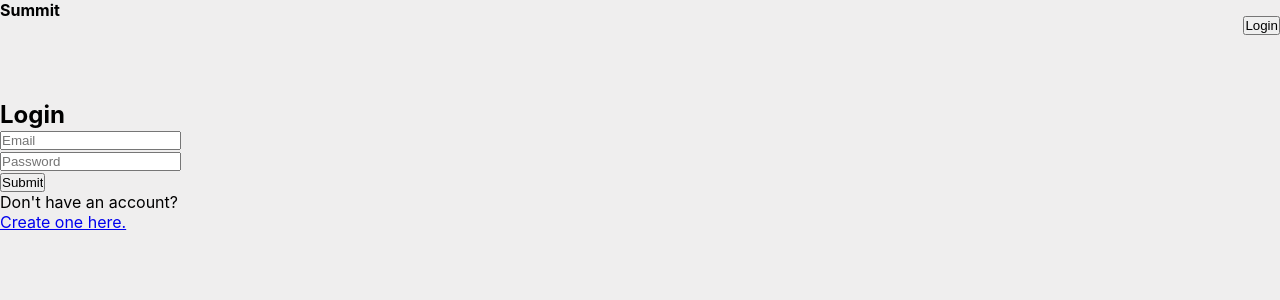
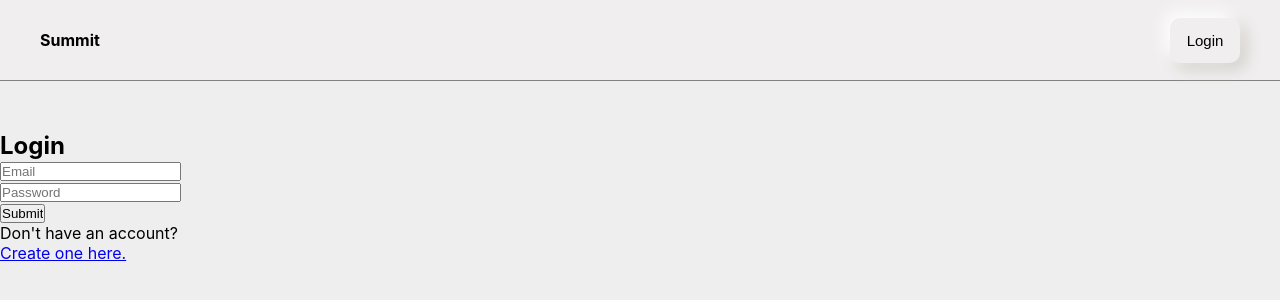
Before and after one commit to arnquic/mental_state_frontend, a React (Create React App) app: page /login in a window 1280 px wide. Shown: the top 300 px of the page. Built offline with nearby package versions, Linux system fonts and the light colour scheme.

Commit message:
Completed styling of Navbar. Also added border radii to the form inputs on the UserDashboardAccountPage.

```diff
--- a/src/components/cssFiles/Navbar.css
+++ b/src/components/cssFiles/Navbar.css
@@ -1,15 +1,79 @@
 .Navbar {
+    position: sticky;
+    top: 0;
+    width: 100%;
     display: grid;
-    grid-template-columns: 100px 1fr;
-    grid-template-rows: 50px;
+    grid-template-columns: 40px 100px 1fr 40px;
+    grid-template-rows: 80px;
+    background-color: rgba(240, 238, 239, 1.0);
+    border-bottom: 0.3px solid gray;
 }
 
-.NavbarRight {
+.NavbarSummitHolder {
+    grid-column: 2;
     display: flex;
-    justify-content: right;
     align-items: center;
+    justify-content: left;
 }
 
 .NavbarSummit:hover {
     cursor: pointer;
 }
+
+.NavbarRight {
+    grid-column: 3;
+    display: flex;
+    justify-content: right;
+    align-items: center;
+    gap: 30px;
+
+    font-size: 14px;
+}
+
+.NavbarWelcomeOptionsHolder {
+    display: flex;
+    flex-direction: column;
+    justify-content: center;
+    align-items: center;
+    gap: 15px;
+}
+
+.NavbarOptions {
+    display: flex;
+    flex-direction: row;
+    gap: 30px;
+}
+
+.Navbar button {
+    border: none;
+    background-color: rgba(0, 0, 0, 0);
+    font-size: 15px;
+}
+
+.Navbar button:hover {
+    cursor: pointer;
+}
+
+.NavbarLoginBtn {
+    width: 70px;
+    height: 45px;
+    border: 0.2px solid rgba(255, 255, 255, 0.2);
+    border-radius: 10px;
+    box-shadow: -6px -6px 16px rgba(255, 255, 255, 1.0), 6px 6px 16px rgba(209, 205, 199, 1.0);
+}
+
+.NavbarLoginBtn:hover {
+        box-shadow: -6px -6px 16px rgba(255, 255, 255, 1.0) inset, 6px 6px 16px rgba(209, 205, 199, 1.0) inset;
+}
+
+.NavbarLogoutBtn {
+    width: 70px;
+    height: 45px;
+    border: 0.2px solid rgba(255, 255, 255, 0.2);
+    border-radius: 10px;
+    box-shadow: -6px -6px 16px rgba(255, 255, 255, 1.0), 6px 6px 16px rgba(209, 205, 199, 1.0);
+}
+
+.NavbarLogoutBtn:hover {
+        box-shadow: -6px -6px 16px rgba(255, 255, 255, 1.0) inset, 6px 6px 16px rgba(209, 205, 199, 1.0) inset;
+}
--- a/src/components/tsxFiles/Navbar.tsx
+++ b/src/components/tsxFiles/Navbar.tsx
@@ -38,20 +38,25 @@ const Navbar = (): JSX.Element => {
         <div className="Navbar">
             {user ?
                 <>
-                    <h4 className="NavbarSummit" onClick={handleSummitClick}>Summit</h4>
+                    <div className="NavbarSummitHolder">
+                        <h4 className="NavbarSummit" onClick={handleSummitClick}>Summit</h4>
+                    </div>
                     <div className="NavbarRight">
-                        <button onClick={handleNewEntryClick}>New Entry</button>
-                        <button onClick={handleDashboardClick}>Dashboard</button>
-                        <div className="NavbarUserLogout">
+                        <div className="NavbarWelcomeOptionsHolder">
                             <p>Welcome, {user.firstName}</p>
-                            <button className="NavbarLogoutBtn" onClick={handleLogoutClick}>Logout</button>
+                            <div className="NavbarOptions">
+                                <button onClick={handleNewEntryClick}>New Entry</button>
+                                <button onClick={handleDashboardClick}>Dashboard</button>
+                            </div>
                         </div>
+                        <button className="NavbarLogoutBtn" onClick={handleLogoutClick}>Logout</button>
                     </div>
                 </>
                 :
                 <>
-                    <h4 className="NavbarSummit" onClick={handleSummitClick}>Summit</h4>
-                    <div className="NavbarRight">
+                    <div className="NavbarSummitHolder">
+                        <h4 className="NavbarSummit" onClick={handleSummitClick}>Summit</h4>
+                    </div>                    <div className="NavbarRight">
                         <button className="NavbarLoginBtn" onClick={handleLoginClick}>Login</button>
                     </div>
                 </>
--- a/src/pages/cssFiles/UserDashboardAccountPage.css
+++ b/src/pages/cssFiles/UserDashboardAccountPage.css
@@ -46,6 +46,7 @@
     background-color: rgba(240, 238, 239, 1.0);
 
     border: 0.2px solid rgba(255, 255, 255, 0.2);
+    border-radius: 5px;
     box-shadow: -6px -6px 16px rgba(255, 255, 255, 1.0) inset, 6px 6px 16px rgba(209, 205, 199, 1.0) inset;
 }
 
```
